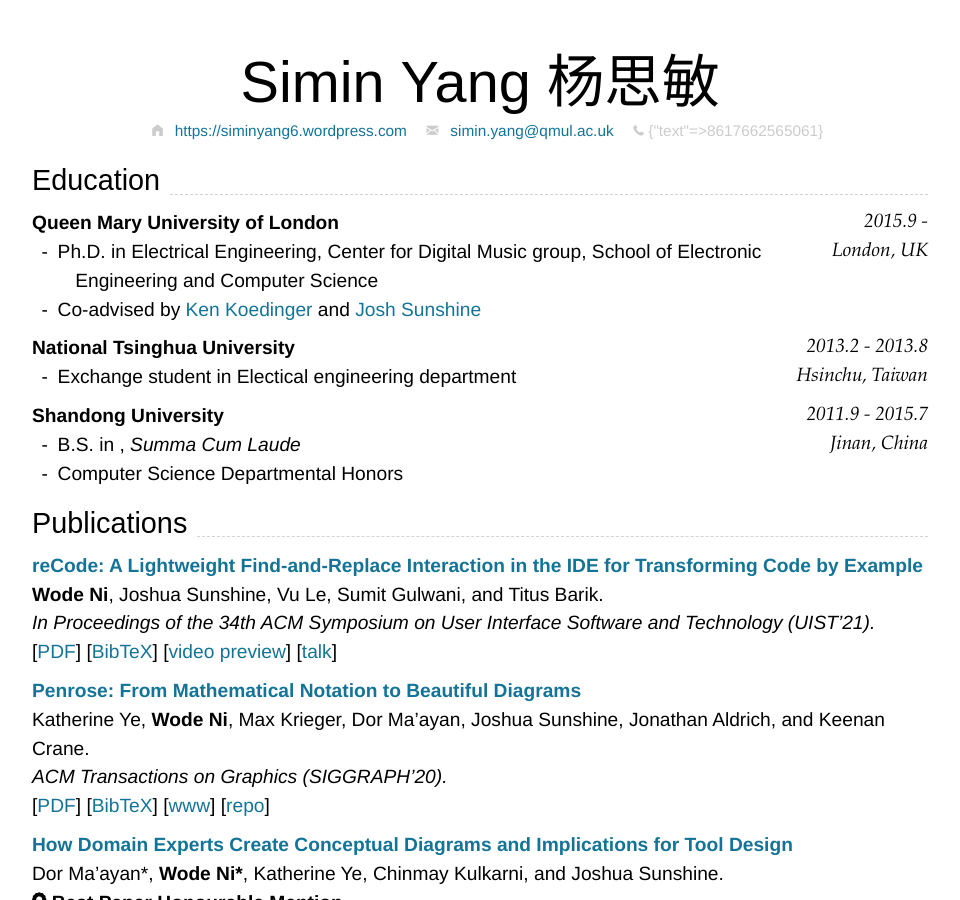
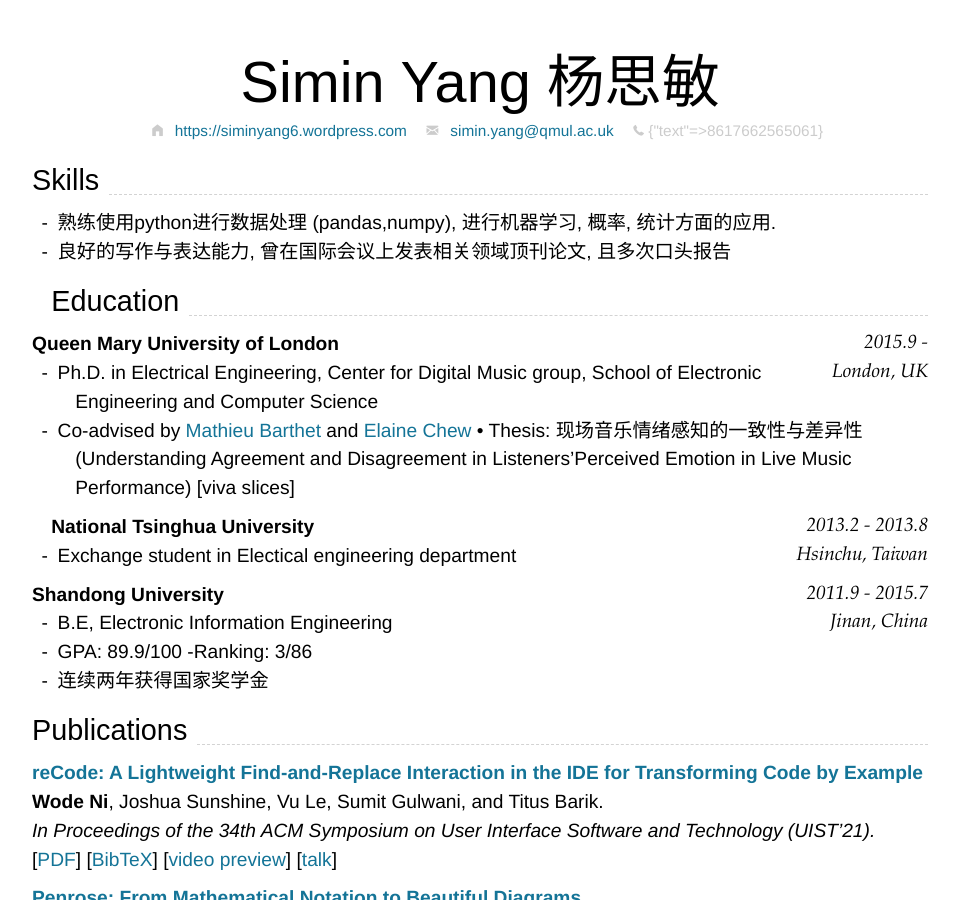
Before and after one commit to skybay7/markdown_cv2021, a Jekyll site: the page built from index.md, in a window 1280 px wide and 900 px high. Shown: the whole window, without its empty margins (160-1120 px from the left). Built offline with Jekyll 4.4.1, drawn with Linux system fonts in a browser that asks for light colours; nearby versions of some CDN libraries.

Commit message:
Update index.md

````diff
--- a/index.md
+++ b/index.md
@@ -22,7 +22,9 @@ Supported arguments:
 -->
 
 {% include cv-contact.html %}
-
+## Skills
+- 熟练使用python进行数据处理 (pandas,numpy), 进行机器学习, 概率, 统计方面的应用.
+- 良好的写作与表达能力, 曾在国际会议上发表相关领域顶刊论文, 且多次口头报告
 ## Education
 
 ### **Queen Mary University of London** `2015.9 -`
@@ -32,8 +34,8 @@ London, UK
 ```
 
 - Ph.D. in Electrical Engineering, Center for Digital Music group, School of Electronic Engineering and Computer Science
-- Co-advised by [Ken Koedinger](http://pact.cs.cmu.edu/koedinger.html) and [Josh Sunshine](http://www.cs.cmu.edu/~jssunshi/)
-
+- Co-advised by [Mathieu Barthet](http://pact.cs.cmu.edu/koedinger.html) and [Elaine Chew](http://www.cs.cmu.edu/~jssunshi/)
+•	Thesis: 现场音乐情绪感知的一致性与差异性 (Understanding Agreement and Disagreement in Listeners’Perceived Emotion in Live Music Performance) [viva slices]
 ### **National Tsinghua University** `2013.2 - 2013.8`
 
 ```
@@ -47,8 +49,9 @@ Hsinchu, Taiwan
 Jinan, China
 ```
 
-- B.S. in , _Summa Cum Laude_
-- Computer Science Departmental Honors
+- B.E, Electronic Information Engineering
+- GPA: 89.9/100 -Ranking: 3/86
+- 连续两年获得国家奖学金
 
 ## Publications
 
````
